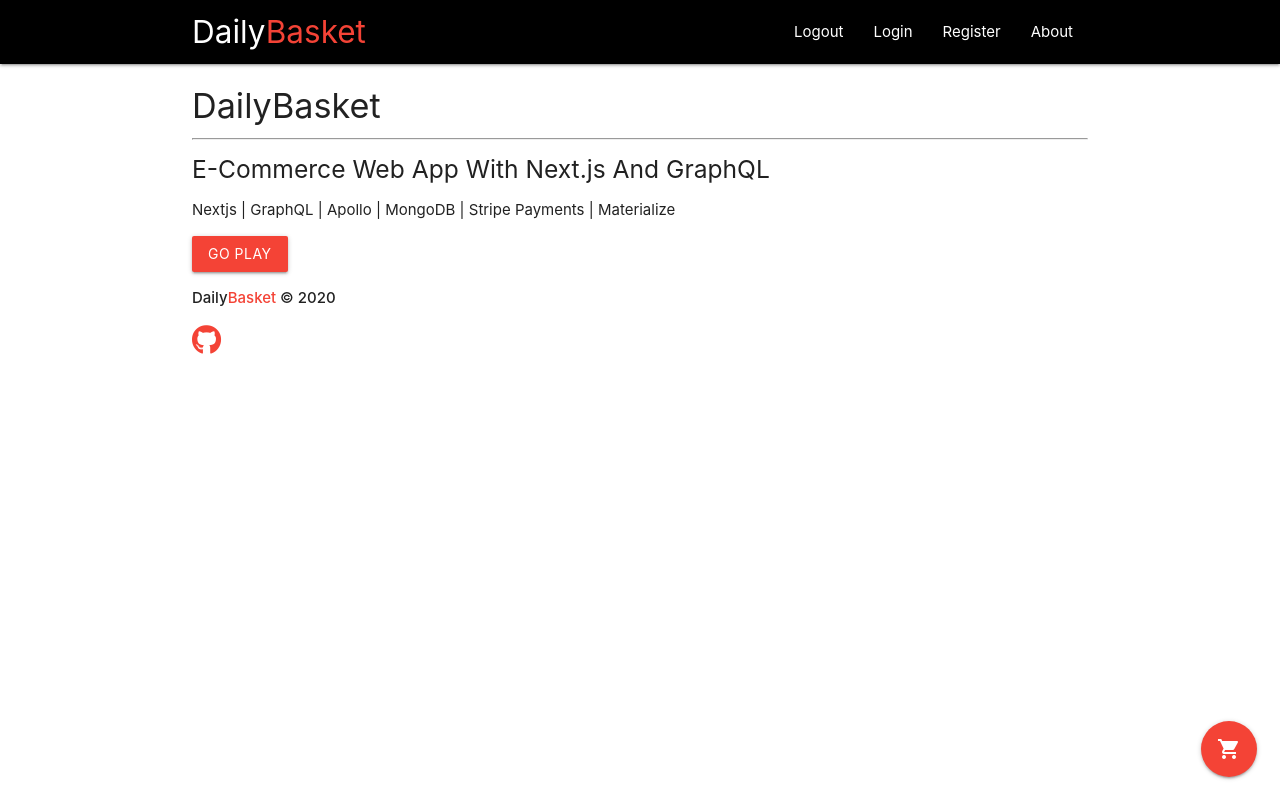
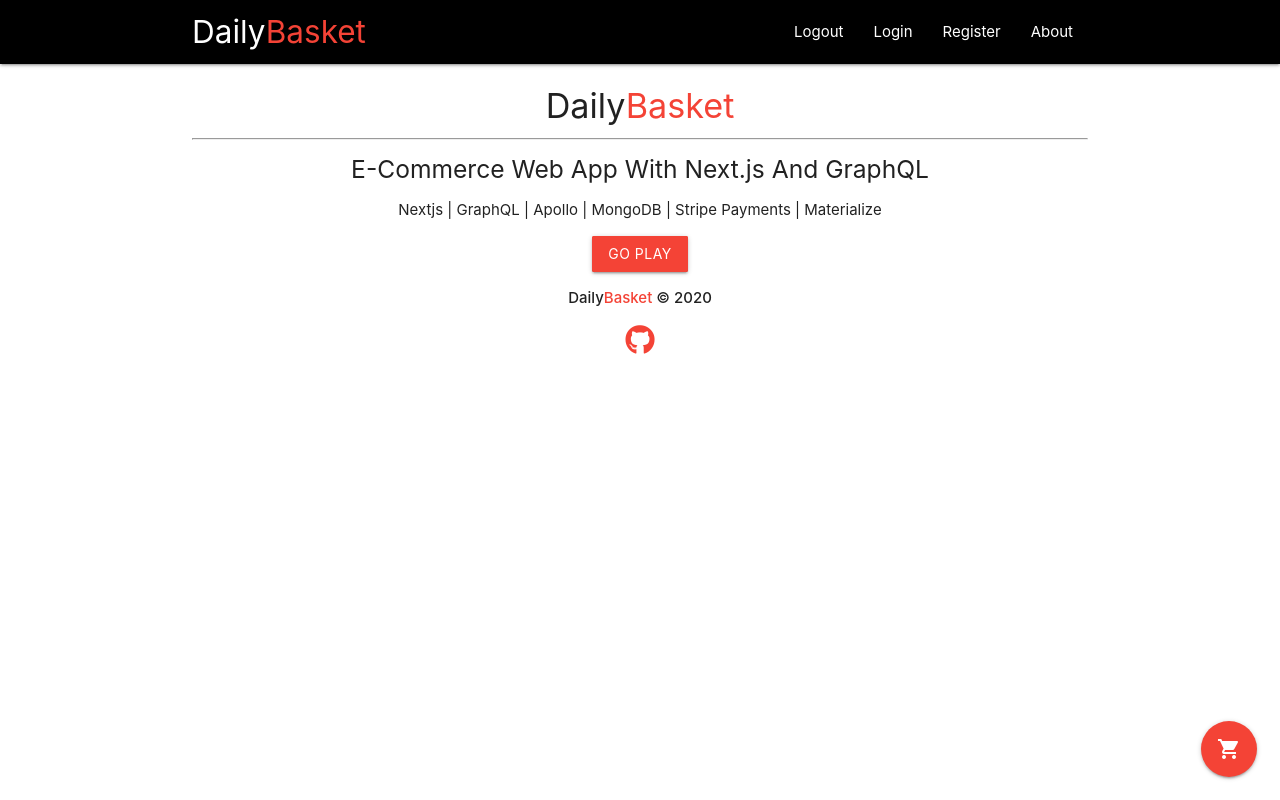
Before and after one commit to inblack67/DailyBasket, a Next.js app: page /about in a window 1280 px wide. Built offline with nearby package versions, Linux system fonts and the light colour scheme.

Commit message:
about center

```diff
--- a/pages/about.jsx
+++ b/pages/about.jsx
@@ -2,15 +2,15 @@
 
 const About = () => {
     return (
-        <div className='container'>
-            <h4>DailyBasket</h4>
+        <div className='container center'>
+            <h4>Daily<span className="red-text">Basket</span></h4>
             <div>
                 <hr />
                 <h5>E-Commerce Web App With Next.js And GraphQL</h5>
                 <p>
                     Nextjs | GraphQL | Apollo | MongoDB | Stripe Payments | Materialize
           </p>
-                {process.env.NODE_ENV !== 'production' ? <a target='_blank' rel='noopener noreferrer' href={`${server}/api/graphql`} className="btn red">
+                {process.env.NODE_ENV !== 'production' ? <a target='_blank' rel='noopener noreferrer' href={`${server}/api/graphql`} className="pulse btn red">
                     Go Play
             </a> : null}
                 <p>
```
Also changed, not shown: pages/index.jsx (+0 -13 lines).
